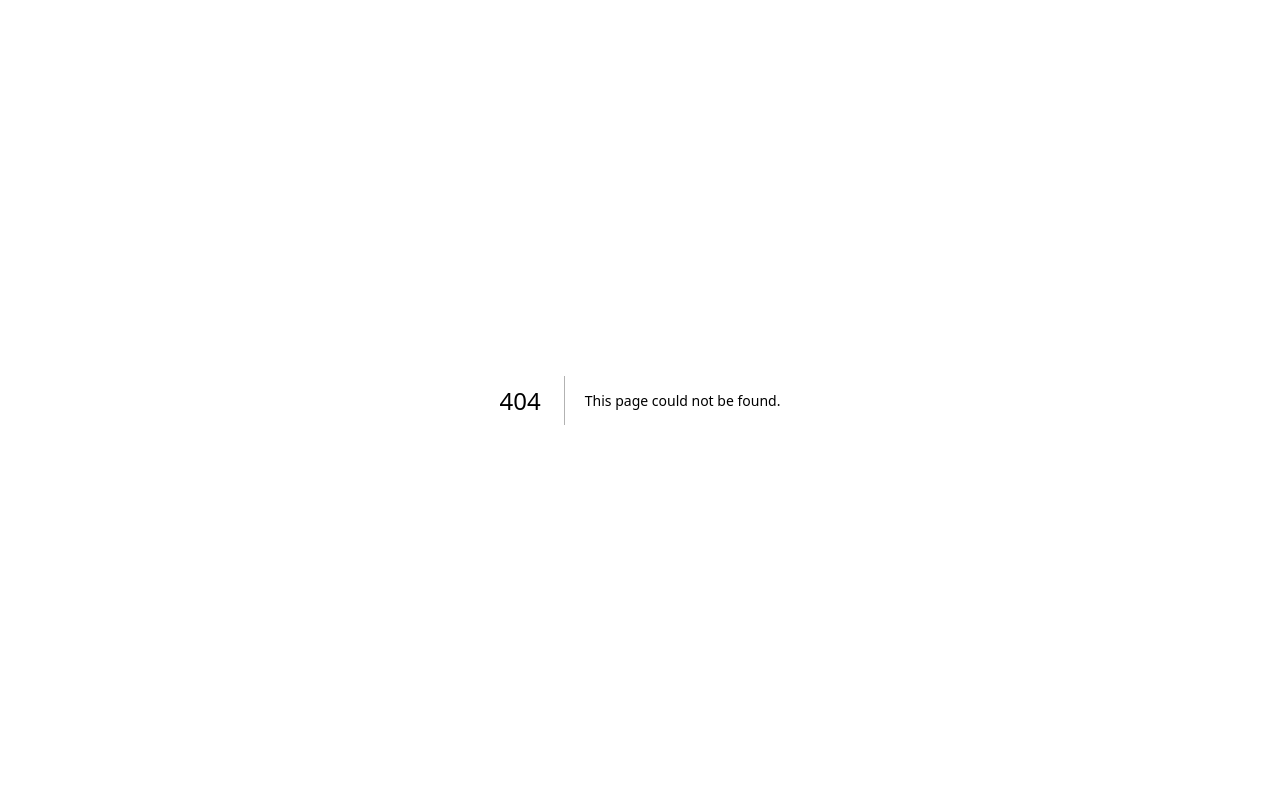
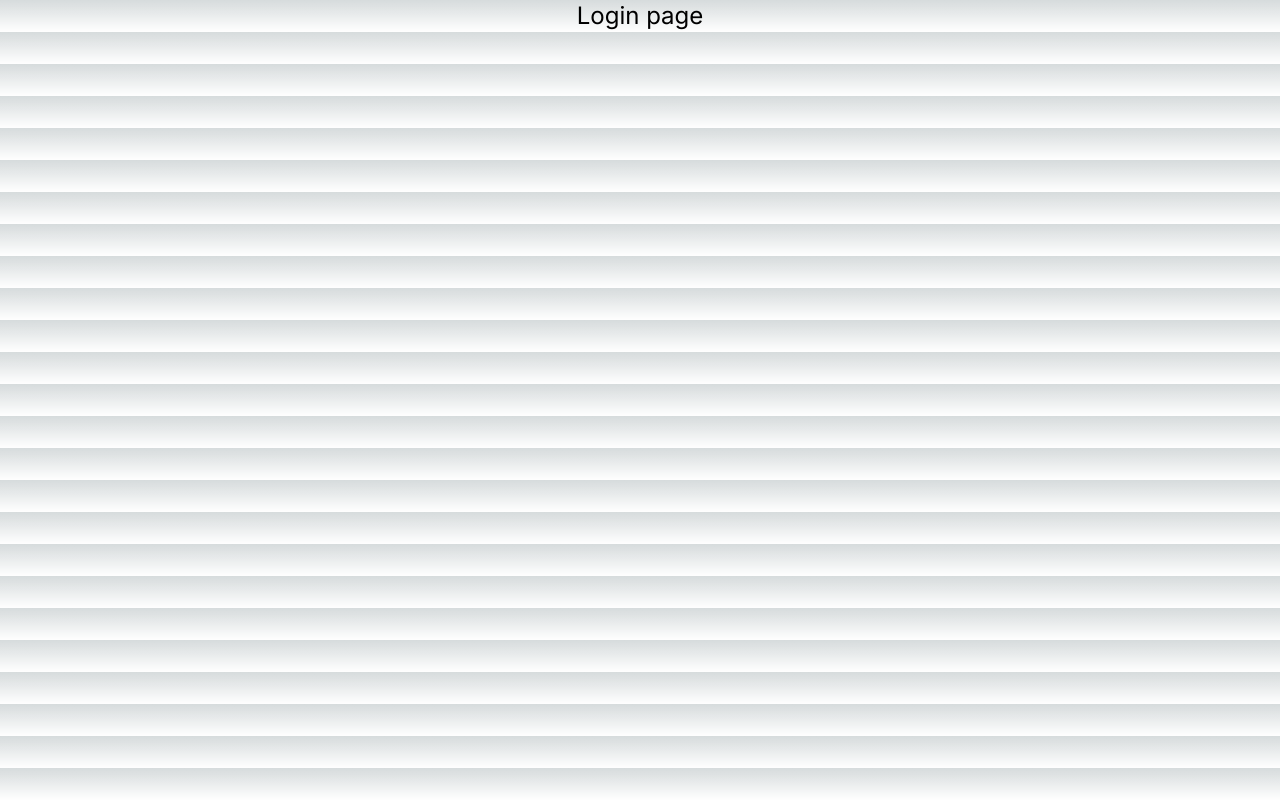
Before and after one commit to Adhil-muhammed/nextjs_hithesh, a Next.js app: page /login in a window 1280 px wide. Before the commit this address had no page. Built offline with nearby package versions, Linux system fonts and the light colour scheme.

Commit message:
dependencies installed and create basic folder structure

```diff
--- a/package.json
+++ b/package.json
@@ -13,12 +13,18 @@
     "@types/react": "18.2.14",
     "@types/react-dom": "18.2.7",
     "autoprefixer": "10.4.14",
+    "axios": "^1.4.0",
+    "bcryptjs": "^2.4.3",
     "eslint": "8.44.0",
     "eslint-config-next": "13.4.9",
+    "jsonwebtoken": "^9.0.1",
+    "mongoose": "^7.3.4",
     "next": "13.4.9",
+    "nodemailer": "^6.9.3",
     "postcss": "8.4.25",
     "react": "18.2.0",
     "react-dom": "18.2.0",
+    "react-hot-toast": "^2.4.1",
     "tailwindcss": "3.3.2",
     "typescript": "5.1.6"
   }
--- /dev/null
+++ b/src/app/login/page.tsx
@@ -0,0 +1,9 @@
+import React from "react";
+
+export default function page() {
+  return (
+    <div>
+      <h1 className="text-center text-2xl">Login page</h1>
+    </div>
+  );
+}
```
Also changed, not shown: src/app/api/user/login/route.ts (added), src/app/api/user/signup/route.ts (added), 2 other files (tests, documents, lock files or other folders).
